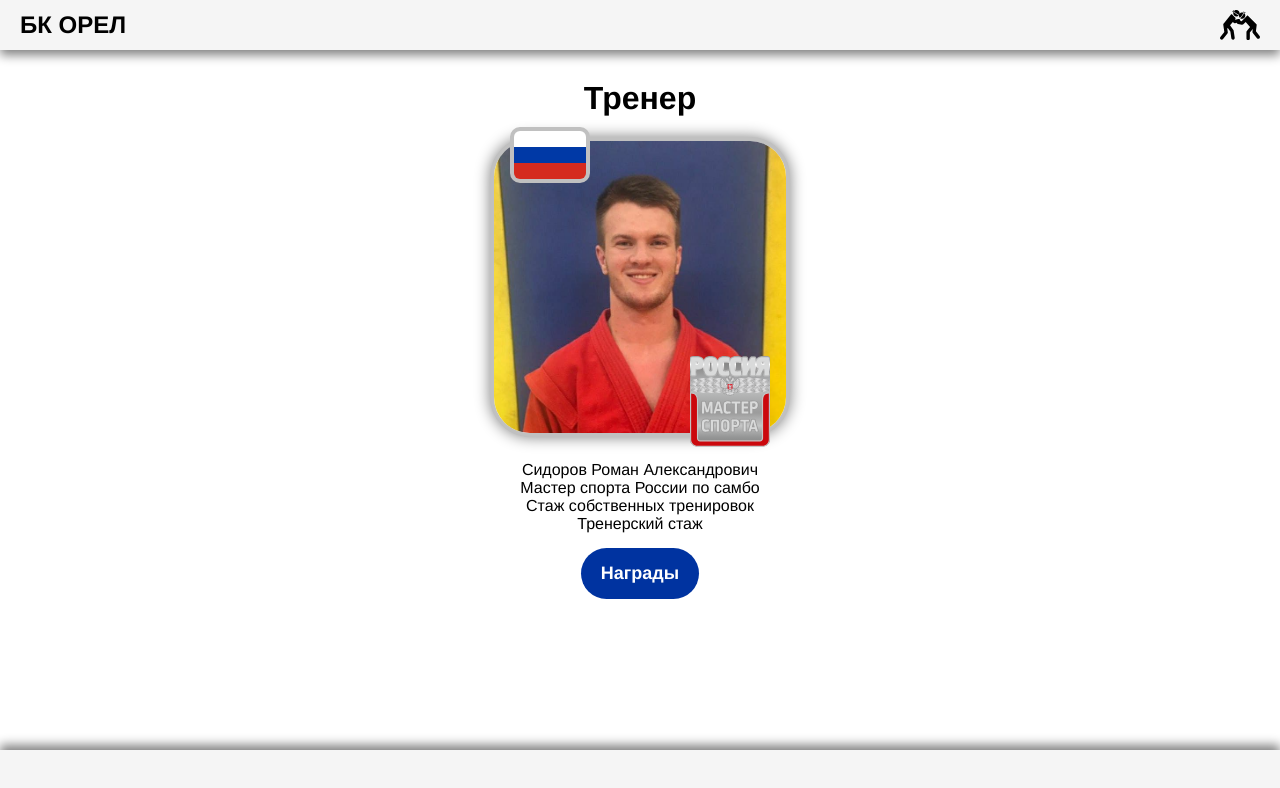
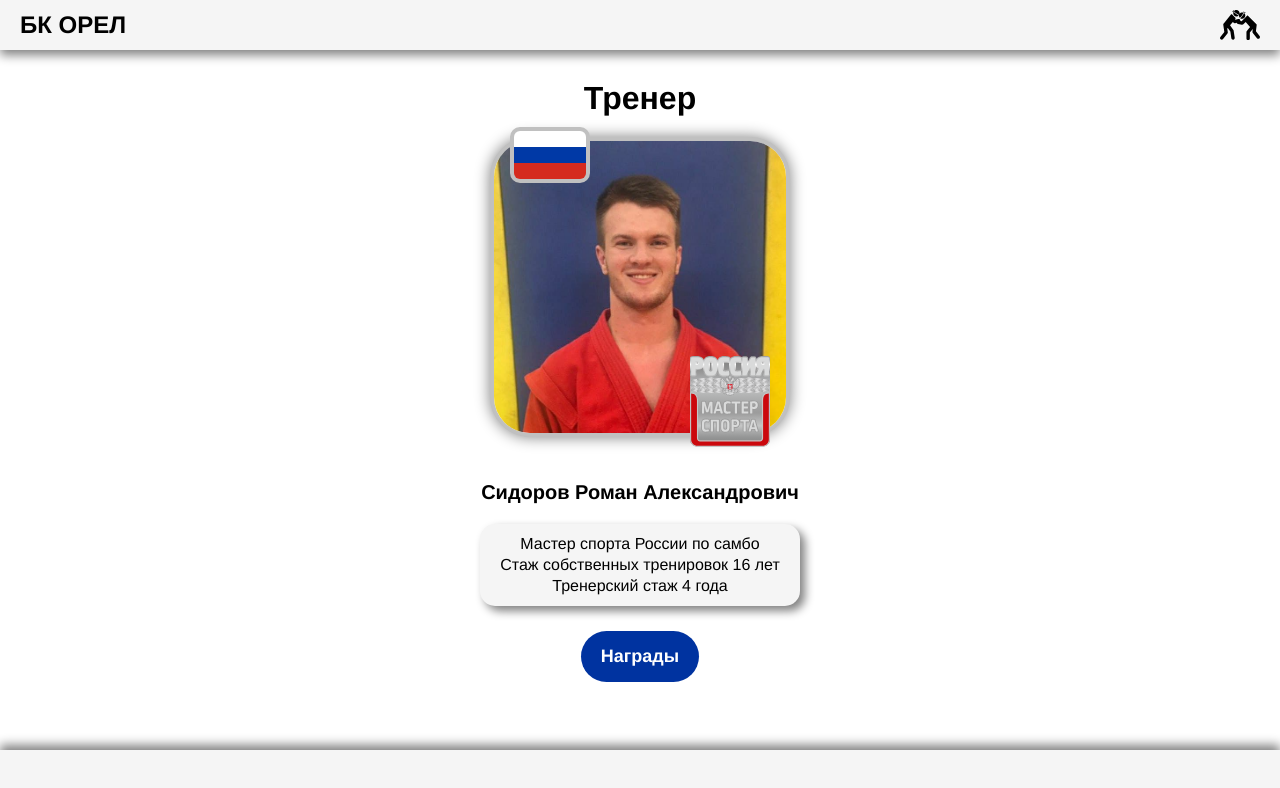
Before and after one commit to marc1k3y/fight-club, a React (Create React App) app: page /#/trainer in a window 1280 px wide. Shown: the top 788 px of the page. Built offline with nearby package versions, Linux system fonts and the light colour scheme.

Commit message:
add trainer exp

```diff
--- a/src/components/header/navbar/style.module.css
+++ b/src/components/header/navbar/style.module.css
@@ -16,6 +16,6 @@
   padding: 10px;
   font-size: 20px;
   color: black;
-  border-top-left-radius: 15px;
-  border-bottom-left-radius: 15px;
+  border-top-left-radius: 10px;
+  border-bottom-left-radius: 10px;
 }
--- a/src/components/rating/table/index.jsx
+++ b/src/components/rating/table/index.jsx
@@ -3,8 +3,10 @@ import cn from "./style.module.css"
 import gold from "../../../assets/gold.svg"
 import silver from "../../../assets/silver.svg"
 import bronze from "../../../assets/bronze.svg"
+import { useState } from "react"
 
 export const RatingTable = () => {
+  const [modal, setModal] = useState(false)
   return (
     <table>
       <thead>
@@ -21,7 +23,9 @@ export const RatingTable = () => {
               <div className={cn.name}>{sportsman.name}</div>
               <div>{sportsman.age} года</div>
             </td>
-            <td className={cn.medals}>
+            <td className={cn.medalsWrap}>
+              <div onClick={() => setModal(true)}>Подробнее</div>
+              <div className={cn.medals}>
                 <div className={cn.medal}>
                   <img src={gold} alt="gold" />
                   <div>{sportsman.medals.gold.length}</div>
@@ -34,6 +38,7 @@ export const RatingTable = () => {
                   <img src={bronze} alt="bronze" />
                   <div>{sportsman.medals.bronze.length}</div>
                 </div>
+              </div>
             </td>
             <td className={cn.rating}>{sportsman.rating}</td>
           </tr>
--- a/src/components/rating/table/style.module.css
+++ b/src/components/rating/table/style.module.css
@@ -15,6 +15,12 @@ th {
 
 .name {
   font-weight: bold;
+}
+
+.medalsWrap {
+  display: flex;
+  flex-direction: column;
+  gap: 5px;
 }
 
 .medals {
--- /dev/null
+++ b/src/components/timer/index.js
@@ -0,0 +1,8 @@
+export function diff_years() {
+  const today = new Date(Date.now())
+  const dt1 = new Date("January 1, 2018 08:11:00")
+  const dt2 = new Date(today.toDateString())
+  let diff = (dt2.getTime() - dt1.getTime()) / 1000
+  diff /= (60 * 60 * 24)
+  return Math.abs(Math.round(diff / 365.25))
+}
--- a/src/components/trainer/index.jsx
+++ b/src/components/trainer/index.jsx
@@ -3,8 +3,14 @@ import russia from "../../assets/russia.svg"
 import trainer from "../../assets/trainer.jpg"
 import ms from "../../assets/ms.svg"
 import { MyButton } from "../UI/button"
+import { diff_years } from "../timer"
 
 export const Trainer = () => {
+  function trainerExp() {
+    const years = diff_years()
+    const designation = years > 4 ? " лет" : " года"
+    return years + designation
+  }
   return (
     <div className={cn.trainerWrapper}>
       <div className={cn.title}>Тренер</div>
@@ -20,15 +26,18 @@ export const Trainer = () => {
       <div className={cn.name}>
           Сидоров Роман Александрович
         </div>
+      <div className={cn.trainerInfo}>
+
         <div className={cn.degree}>
           Мастер спорта России по самбо
         </div>
         <div className={cn.exp}>
           <div className={cn.self}>
-          Стаж собственных тренировок
+            Стаж собственных тренировок 16 лет
           </div>
           <div className={cn.work}>
-          Тренерский стаж
+            Тренерский стаж {trainerExp()}
+          </div>
         </div>
       </div>
       <div className={cn.achiev}>
--- a/src/components/trainer/style.module.css
+++ b/src/components/trainer/style.module.css
@@ -48,3 +48,19 @@
 .orden img {
   width: 80px;
 }
+
+.trainerInfo {
+  line-height: 1.3em;
+  background-color: whitesmoke;
+  padding: 10px 20px;
+  border-radius: 15px;
+  box-shadow: 5px 5px 10px gray;
+  margin-bottom: 10px;
+}
+
+.name {
+  font-size: 20px;
+  font-weight: bold;
+  margin-top: 20px;
+  margin-bottom: 20px;
+}
```
Also changed, not shown: src/components/rating/table/more/index.jsx (added, +9 -0 lines), src/components/rating/table/more/style.module.css (added). Lines whose indentation alone changed are shown as unchanged.
